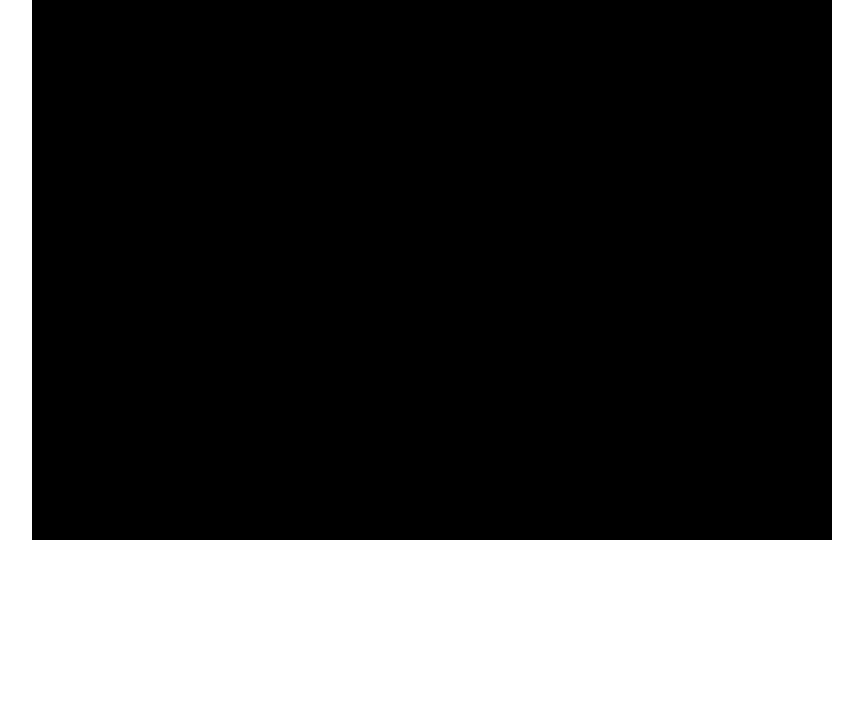
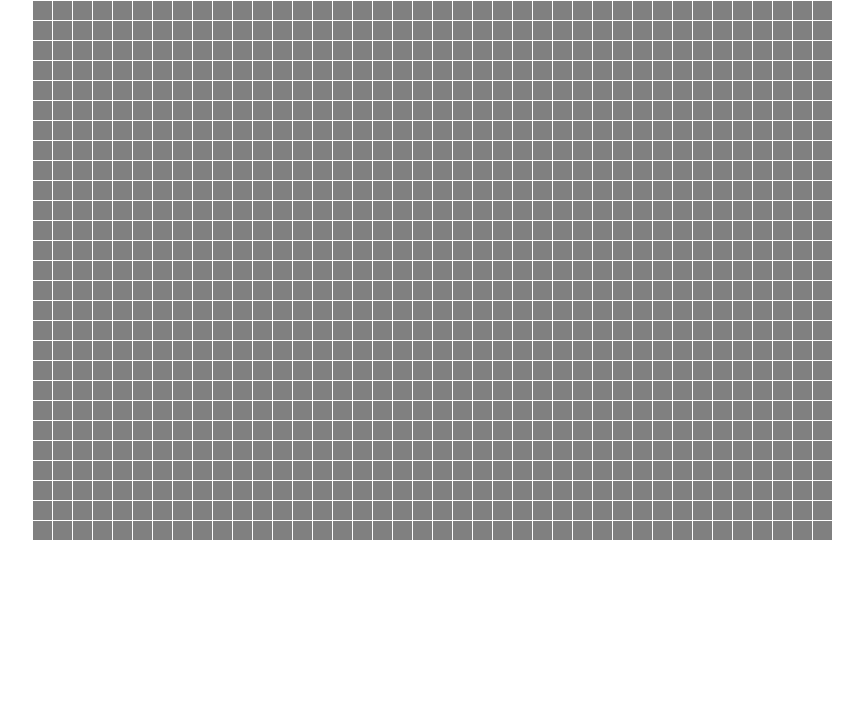
Before and after one commit to fac-15/react-dragon, a React app: page / in a window 1280 px wide. Shown: the part 81-800 px from the top of the page, without its empty margins (208-1071 px from the left). Built offline with nearby package versions, Linux system fonts and the light colour scheme.

Commit message:
grid showing

```diff
--- a/dragon.css
+++ b/dragon.css
@@ -1,7 +1,7 @@
 .board {
     position: relative;
     margin: 0 auto;
-    background-color: black;
-    background-image: linearGradient(#333 1px, transparent 1px),
-        linearGradient(90deg, #333 1px, transparent 1px);
+    background-color: grey;
+    background-image: linear-gradient(white 1px, transparent 1px),
+        linear-gradient(90deg, white 1px, transparent 1px);
 }
--- a/index.html
+++ b/index.html
@@ -8,6 +8,6 @@
         <div id="root"></div>
         <script src="app.js"></script>
         <script src="index.js"></script>
-        <script src="dragon.css"></script>
+        <!-- <script src="dragon.css"></script> -->
     </body>
 </html>
```
Also changed, not shown: index.js (+0 -19 lines).
